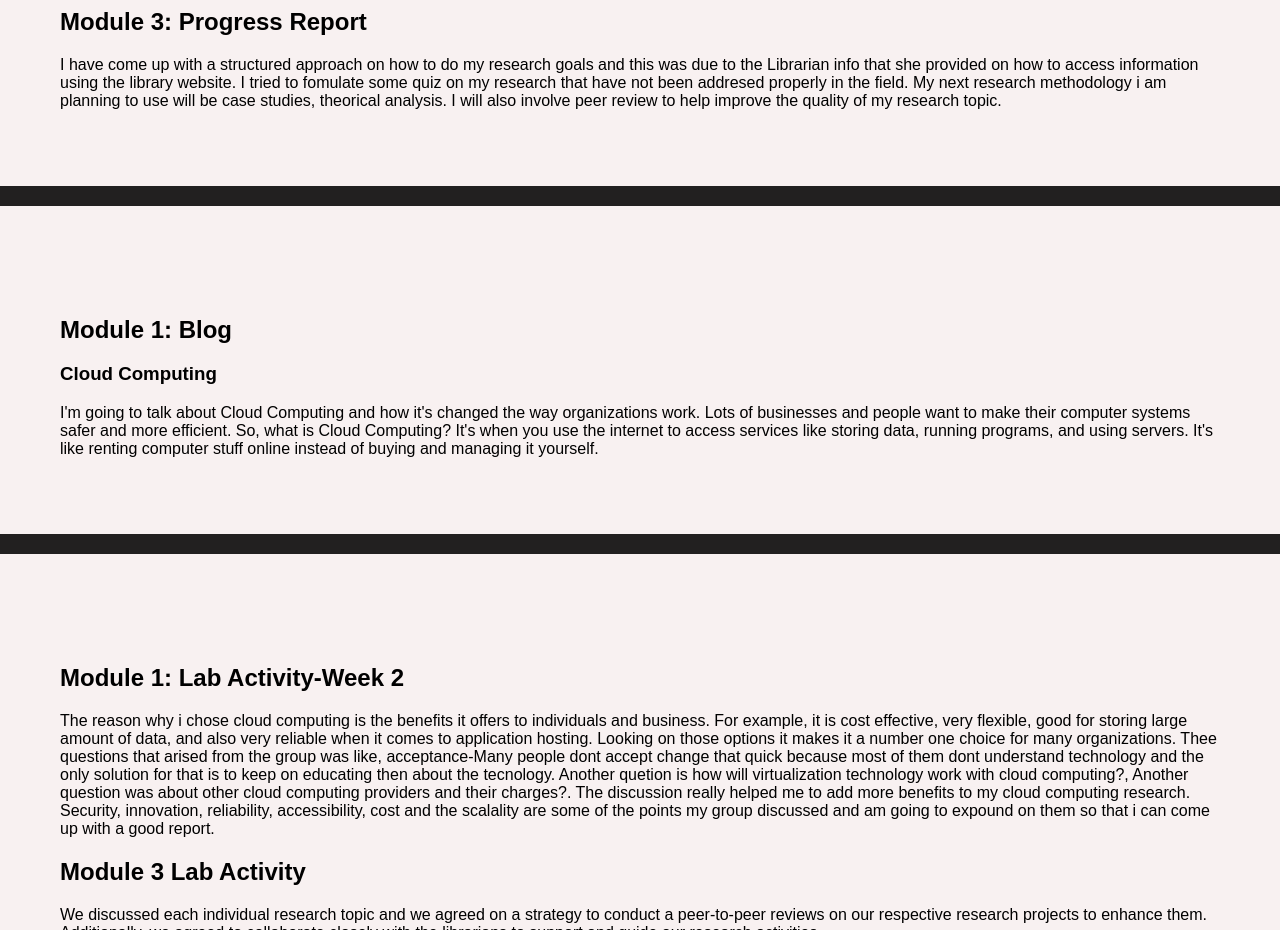
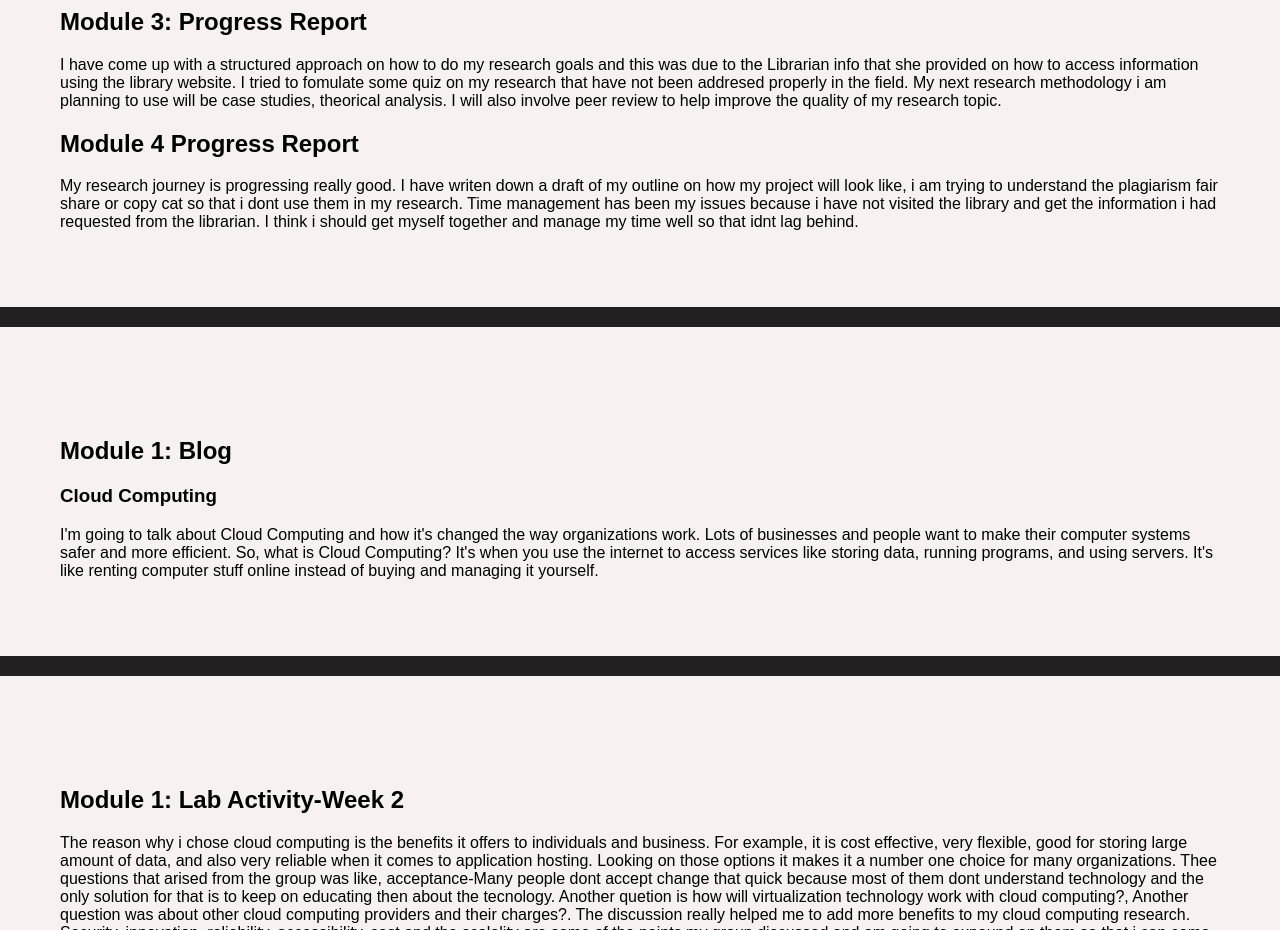
Before and after one commit to Jabari19/BASIS-Program, a plain HTML site: page index.html in a window 1280 px wide. Shown: the part 1620-2550 px from the top of the page. Drawn offline with Linux system fonts and the light colour scheme.

Commit message:
Module 4 Progress Report

```diff
--- a/index.html
+++ b/index.html
@@ -80,6 +80,9 @@
                 <p>I have come up with a structured approach on how to do my research goals and this was due to the Librarian info that she provided on how to access information using the library website. I tried to fomulate some quiz on my research that have not been addresed properly in the field. My next research methodology i am planning to use will be case studies, theorical analysis. I will also involve peer review to help improve the quality of my research topic.</p>
 
             </div>
+            <h2>Module 4 Progress Report</h2>
+            <p>My research journey is progressing really good. I have writen down a draft of my outline on how my project will look like, i am trying to understand the  plagiarism fair share or copy cat so that i dont use them in my research. Time management has been my issues because i have not visited the library and get the information i had requested from the librarian. I think i should get myself together and manage my time well so that idnt lag behind.  </p>
+
     </section>
 
 
```
